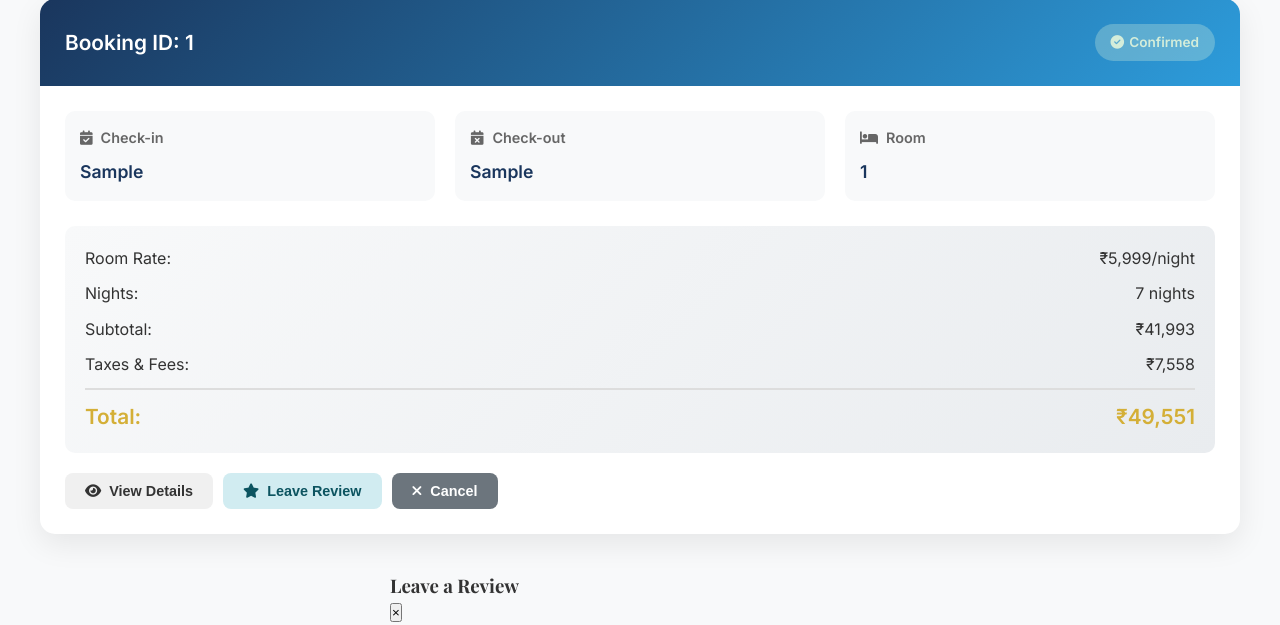
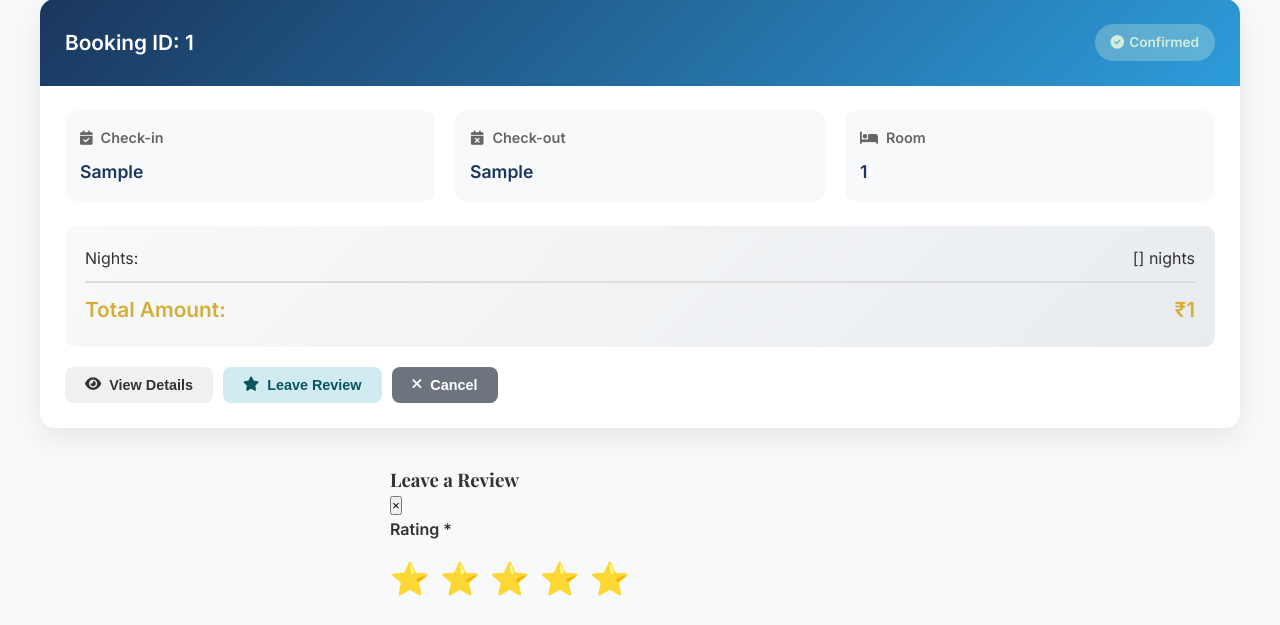
Before and after one commit to ajithkumar31082004-bit/AWS_Blissful-_Abodes, a Flask app: template templates/bookings.html in a window 1280 px wide. Shown: the part 251-876 px from the top of the page. Run offline with Flask 3, Linux system fonts and the light colour scheme; the template is opened without the code that fills it: most values are stand-ins (such as "Sample title", 1, 10 or a date in 2020).

Commit message:
Fix: Display actual booking data in My Bookings page

```diff
--- a/templates/bookings.html
+++ b/templates/bookings.html
@@ -402,24 +402,12 @@ endblock %} {% block extra_css %}
 
           <div class="booking-price">
             <div class="price-row">
-              <span>Room Rate:</span>
-              <span>₹5,999/night</span>
+              <span>Nights:</span>
+              <span>{{ booking.nights }} night{% if booking.nights != 1 %}s{% endif %}</span>
             </div>
             <div class="price-row">
-              <span>Nights:</span>
-              <span>7 nights</span>
-            </div>
-            <div class="price-row">
-              <span>Subtotal:</span>
-              <span>₹41,993</span>
-            </div>
-            <div class="price-row">
-              <span>Taxes & Fees:</span>
-              <span>₹7,558</span>
-            </div>
-            <div class="price-row">
-              <span>Total:</span>
-              <span>₹49,551</span>
+              <span>Total Amount:</span>
+              <span>₹{{ "{:,.0f}".format(booking.total_price|float) }}</span>
             </div>
           </div>
 
```
